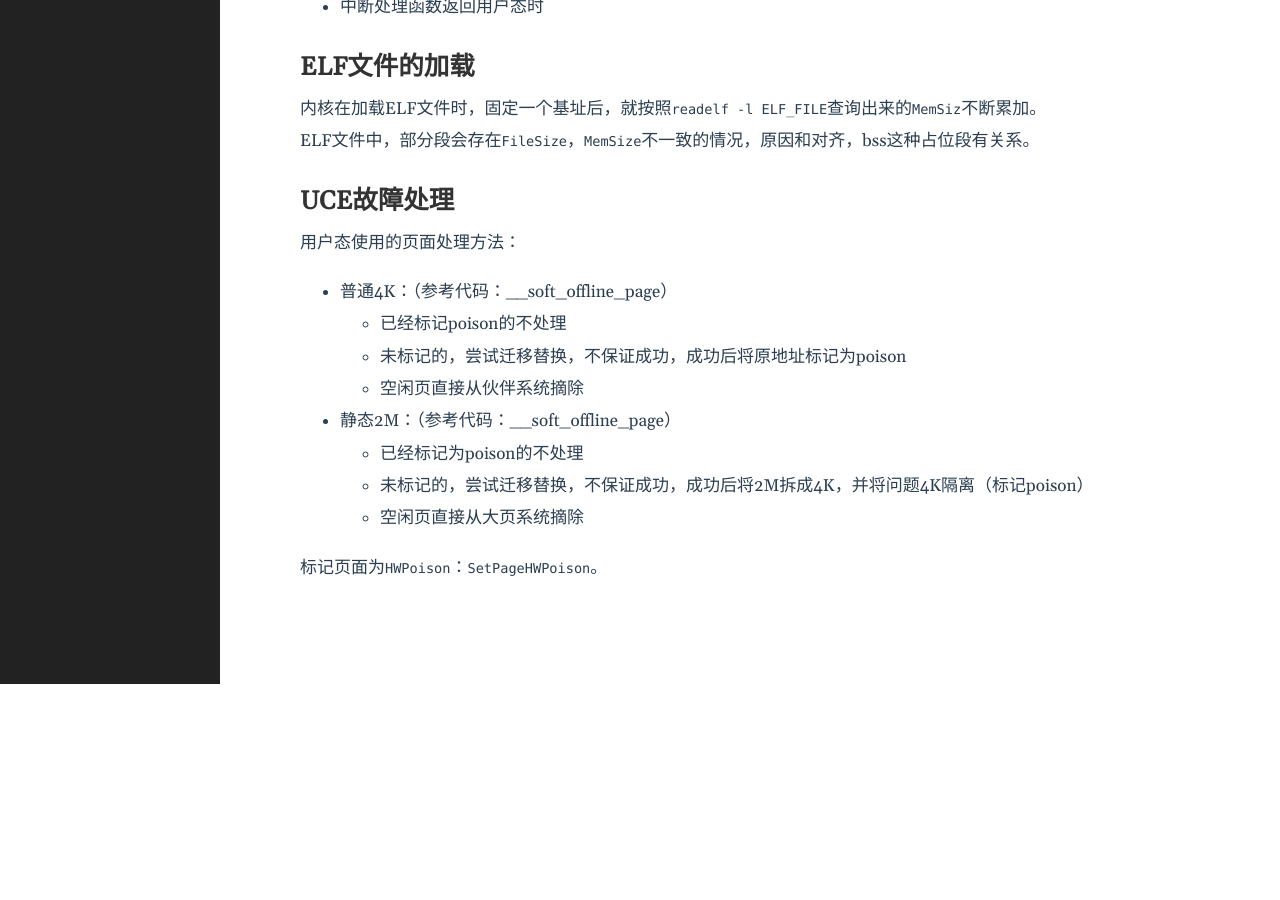
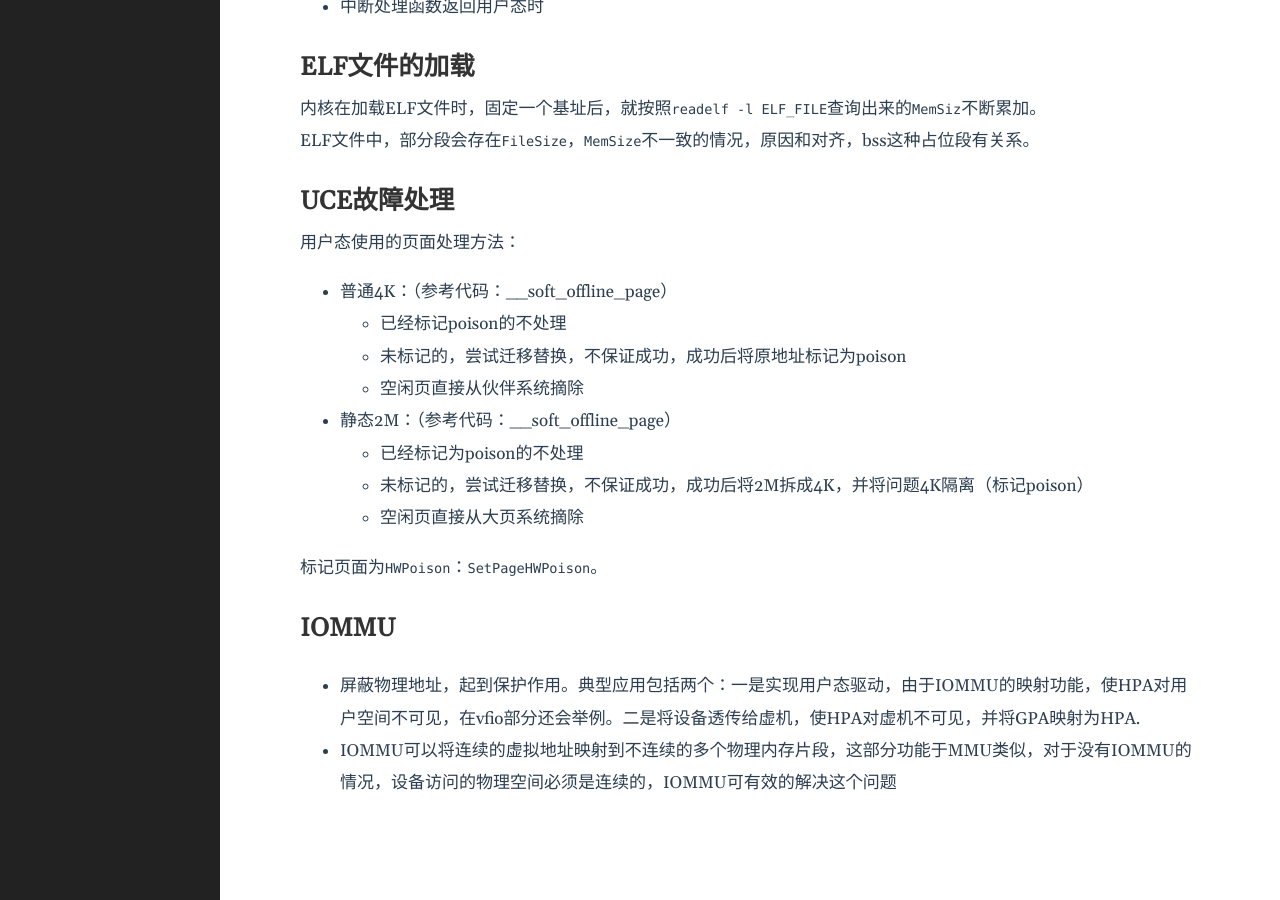
Before and after one commit to lclgo/lclgo.github.io, a Jekyll site: the page built from _posts/draft/2020-01-01-draft.md, in a window 1280 px wide and 900 px high, scrolled down 4078 px. Built offline with Jekyll 4.4.1, drawn with Linux system fonts in a browser that asks for light colours; before the commit the page ends 4762 px from its top, so only the background shows below that.

Commit message:
update notes

```diff
--- a/_posts/draft/2020-01-01-draft.md
+++ b/_posts/draft/2020-01-01-draft.md
@@ -174,3 +174,8 @@ ELF文件中，部分段会存在`FileSize`，`MemSize`不一致的情况，原
 	* 空闲页直接从大页系统摘除
 
 标记页面为`HWPoison`：`SetPageHWPoison`。
+
+## IOMMU
+
+* 屏蔽物理地址，起到保护作用。典型应用包括两个：一是实现用户态驱动，由于IOMMU的映射功能，使HPA对用户空间不可见，在vfio部分还会举例。二是将设备透传给虚机，使HPA对虚机不可见，并将GPA映射为HPA.
+* IOMMU可以将连续的虚拟地址映射到不连续的多个物理内存片段，这部分功能于MMU类似，对于没有IOMMU的情况，设备访问的物理空间必须是连续的，IOMMU可有效的解决这个问题
```
